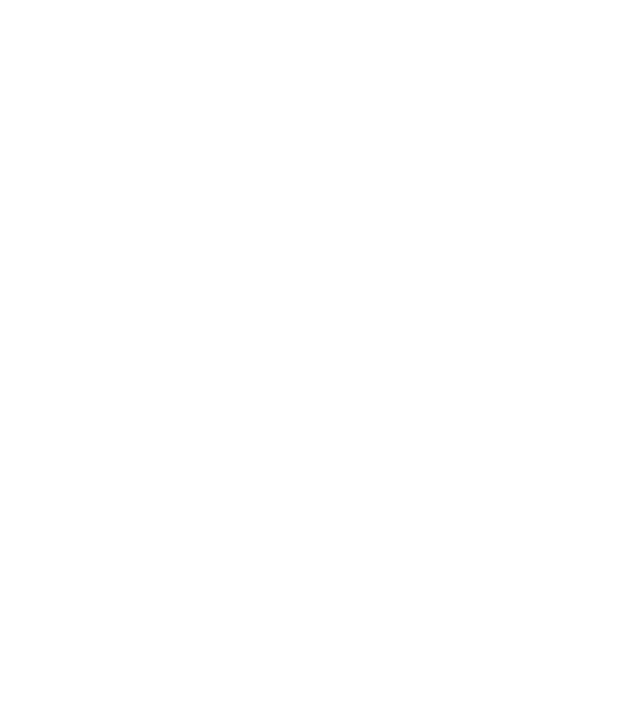
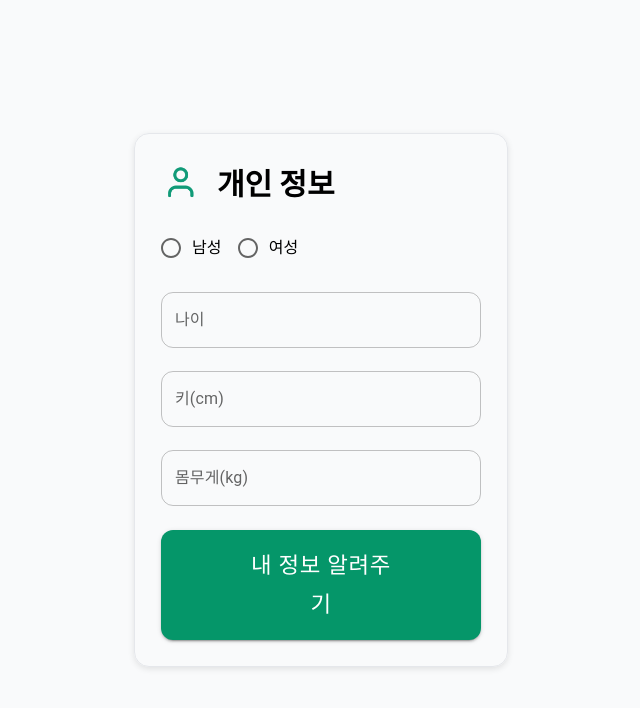
Before and after one commit to Nico-NaeCoding/nutriBot, a React (Create React App) app in the folder client/: page /chat in a window 1280 px wide. Before the commit this address had no page. Shown: the top 708 px of the page, without its empty margins (319-959 px from the left). Built offline with nearby package versions, Linux system fonts and the light colour scheme.

Commit message:
desgin: 개인정보 입력란 디자인 #11

```diff
--- a/client/src/App.js
+++ b/client/src/App.js
@@ -1,10 +1,13 @@
 import { BrowserRouter, Routes, Route } from "react-router-dom";
-// import Main from "./Pages/MainPage/MainPage";
-
+// import MainPage from "./Pages/MainPage/MainPage";
+import ChatPage from "./Pages/ChatPage/ChatPage";
 function App() {
     return (
         <BrowserRouter>
-            <Routes>{/* <Route path="/" element={<Main />} /> */}</Routes>
+            <Routes>
+                {/* <Route path="/" element={<MainPage />} /> */}
+                <Route path="/chat" element={<ChatPage />} />
+            </Routes>
         </BrowserRouter>
     );
 }
--- a/client/src/Component/CustomButton/CustomButton.js
+++ b/client/src/Component/CustomButton/CustomButton.js
@@ -1,10 +1,11 @@
 import { Button } from "@mui/material";
 
-const CustomButton = ({ ButtonOnClick, ButtonMessage }) => {
+const CustomButton = ({ ButtonOnClick, ButtonMessage, fullWidth = false }) => {
     return (
         <Button
             onClick={ButtonOnClick}
             variant="contained"
+            fullWidth={fullWidth}
             sx={{
                 backgroundColor: "#059669",
                 "&:hover": {
@@ -12,7 +13,7 @@
                 },
                 px: 10,
                 py: 2,
-                fontSize: "1.5em",
+                fontSize: "1.4em",
                 borderRadius: "12px",
             }}
         >
--- /dev/null
+++ b/client/src/Component/CustomInput/CustomInput.js
@@ -0,0 +1,29 @@
+import { TextField } from "@mui/material";
+
+const CustomInput = ({ label, value, onChange, type = "text" }) => {
+    return (
+        <TextField
+            label={label}
+            value={value}
+            onChange={onChange}
+            type={type}
+            variant="outlined"
+            fullWidth
+            sx={{
+                "& .MuiOutlinedInput-root": {
+                    "& fieldset": {
+                        borderRadius: "12px",
+                    },
+                    "&.Mui-focused fieldset": {
+                        borderColor: "#059669",
+                    },
+                },
+                "& .MuiInputLabel-root.Mui-focused": {
+                    color: "#059669",
+                },
+            }}
+        />
+    );
+};
+
+export default CustomInput;
--- /dev/null
+++ b/client/src/Component/CustomRadio/CustomRadio.js
@@ -0,0 +1,26 @@
+import { Radio, RadioGroup, FormControlLabel } from "@mui/material";
+
+const CustomRadio = ({ value, onChange, options }) => {
+    return (
+        <RadioGroup row value={value} onChange={onChange}>
+            {options.map((opt) => (
+                <FormControlLabel
+                    key={opt.value}
+                    value={opt.value}
+                    control={
+                        <Radio
+                            sx={{
+                                "&.Mui-checked": {
+                                    color: "#059669",
+                                },
+                            }}
+                        />
+                    }
+                    label={opt.label}
+                />
+            ))}
+        </RadioGroup>
+    );
+};
+
+export default CustomRadio;
--- /dev/null
+++ b/client/src/Pages/ChatPage/ChatPage.js
@@ -0,0 +1,39 @@
+import { useState } from "react";
+
+import { Container, PersonalInfoContainer, PersonalInfoTitle, TitleImage } from "./ChatPage.style.js";
+import CustomButton from "../../Component/CustomButton/CustomButton.js";
+import CustomRadio from "../../Component/CustomRadio/CustomRadio.js";
+import CustomInput from "../../Component/CustomInput/CustomInput.js";
+
+function ChatPage() {
+    const [gender, setGender] = useState("");
+    const [age, setAge] = useState("");
+    const [height, setHeight] = useState("");
+    const [weight, setWeight] = useState("");
+
+    return (
+        <Container>
+            {/* 개인정보 입력란 */}
+            <PersonalInfoContainer>
+                <PersonalInfoTitle>
+                    <TitleImage src="./images/greenhuman.png" />
+                    개인 정보
+                </PersonalInfoTitle>
+                <CustomRadio
+                    value={gender}
+                    onChange={(e) => setGender(e.target.value)}
+                    options={[
+                        { value: "male", label: "남성" },
+                        { value: "female", label: "여성" },
+                    ]}
+                />
+                <CustomInput label="나이" value={age} onChange={(e) => setAge(e.target.value)} />
+                <CustomInput label="키(cm)" value={height} onChange={(e) => setHeight(e.target.value)} />
+                <CustomInput label="몸무게(kg)" value={weight} onChange={(e) => setWeight(e.target.value)} />
+                <CustomButton ButtonMessage="내 정보 알려주기" fullWidth />
+            </PersonalInfoContainer>
+        </Container>
+    );
+}
+
+export default ChatPage;
--- /dev/null
+++ b/client/src/Pages/ChatPage/ChatPage.style.js
@@ -0,0 +1,35 @@
+import styled from "styled-components";
+
+export const Container = styled.div`
+    display: flex;
+    align-items: center;
+    justify-content: center;
+    width: 100%;
+    height: 100vh;
+    background-color: #f9fafb;
+`;
+
+export const PersonalInfoContainer = styled.div`
+    text-align: center;
+    width: 25%;
+    display: flex;
+    flex-direction: column;
+    height: 60%;
+    justify-content: space-between;
+    border: 1px solid #e5e7eb;
+    border-radius: 15px;
+    box-shadow: 0 2px 6px rgba(0, 0, 0, 0.1);
+    padding: 2%;
+`;
+
+export const PersonalInfoTitle = styled.div`
+    display: flex;
+    align-items: center;
+    font-size: 30px;
+    font-weight: bold;
+    gap: 5%;
+`;
+
+export const TitleImage = styled.img`
+    width: 40px;
+`;
--- a/client/src/Pages/MainPage/MainPage.js
+++ b/client/src/Pages/MainPage/MainPage.js
@@ -1,7 +1,7 @@
 import { Container } from "./MainPage.style.js";
 // import CustomButton from "../../Component/CustomButton/CustomButton.js";
-function Main() {
+function MainPage() {
     return <Container>{/* <CustomButton ButtonMessage="시작하기 >" /> */}</Container>;
 }
 
-export default Main;
+export default MainPage;
```
Also changed, not shown: client/public/images/greenhuman.png (added).
